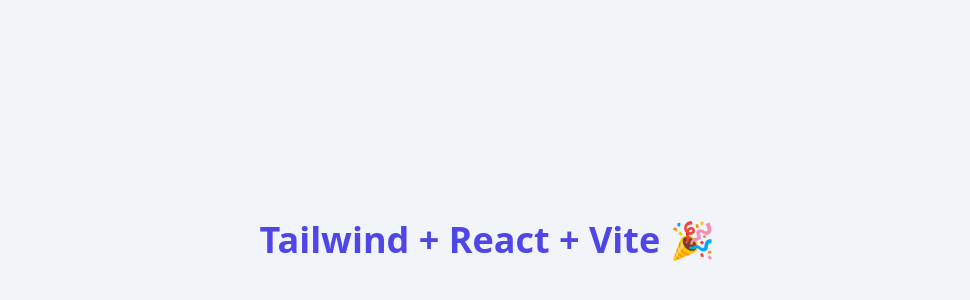
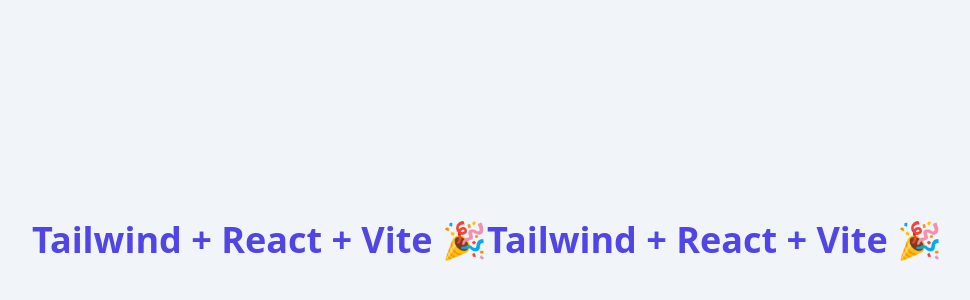
Before and after one commit to Sathwik-45/Aqua, a React (Vite) app in the folder frontend/: page / in a window 1280 px wide. Shown: the part 160-460 px from the top of the page, without its empty margins (153-1123 px from the left). Built offline with nearby package versions, Linux system fonts and the light colour scheme.

Commit message:
modified app.jsx

```diff
--- a/frontend/src/App.jsx
+++ b/frontend/src/App.jsx
@@ -6,6 +6,9 @@
       <h1 className="text-4xl font-bold text-indigo-600">
         Tailwind + React + Vite 🎉
       </h1>
+      <h1 className="text-4xl font-bold text-indigo-600">
+        Tailwind + React + Vite 🎉
+      </h1>
     </div>
   );
 };
```
